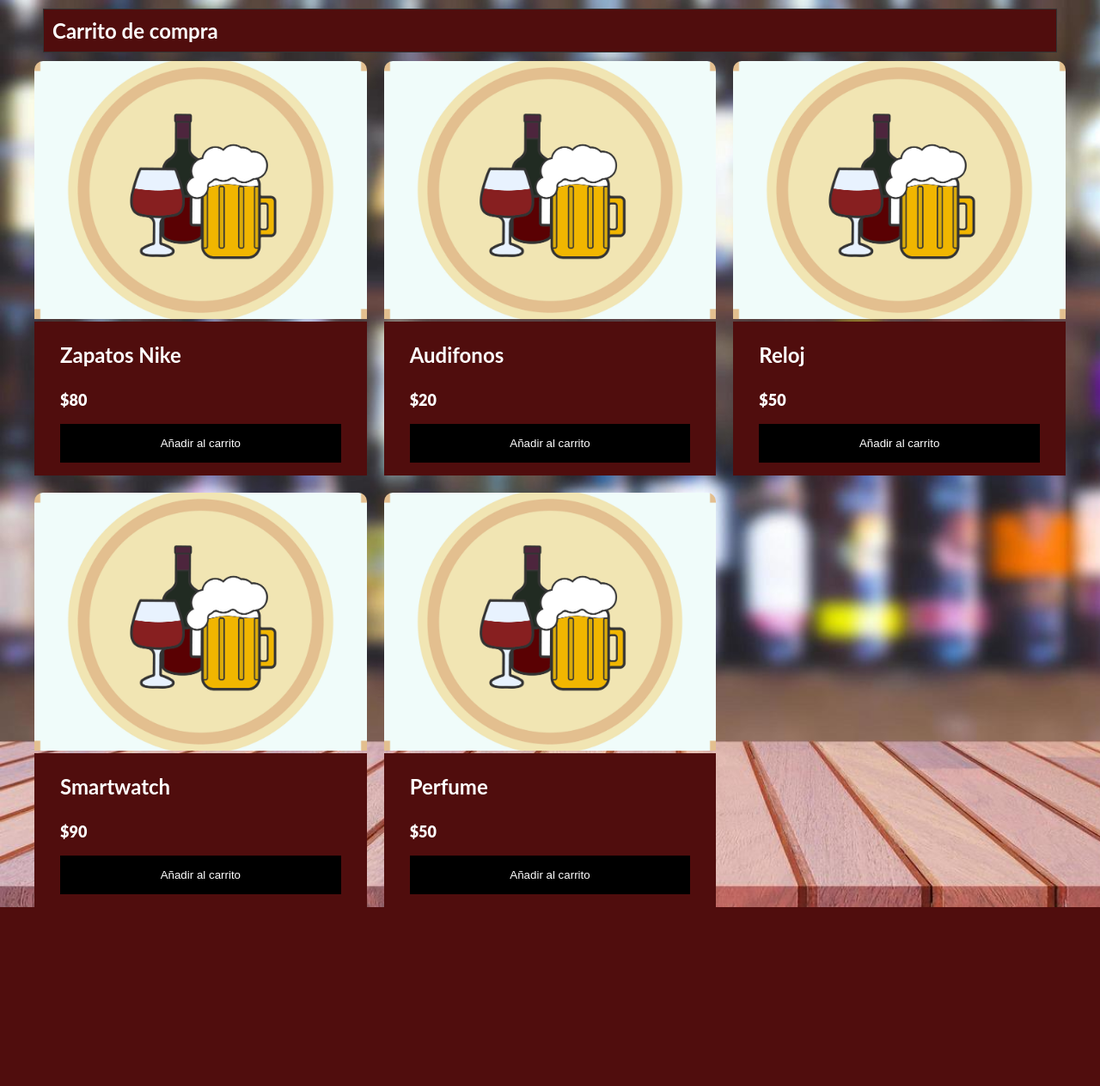
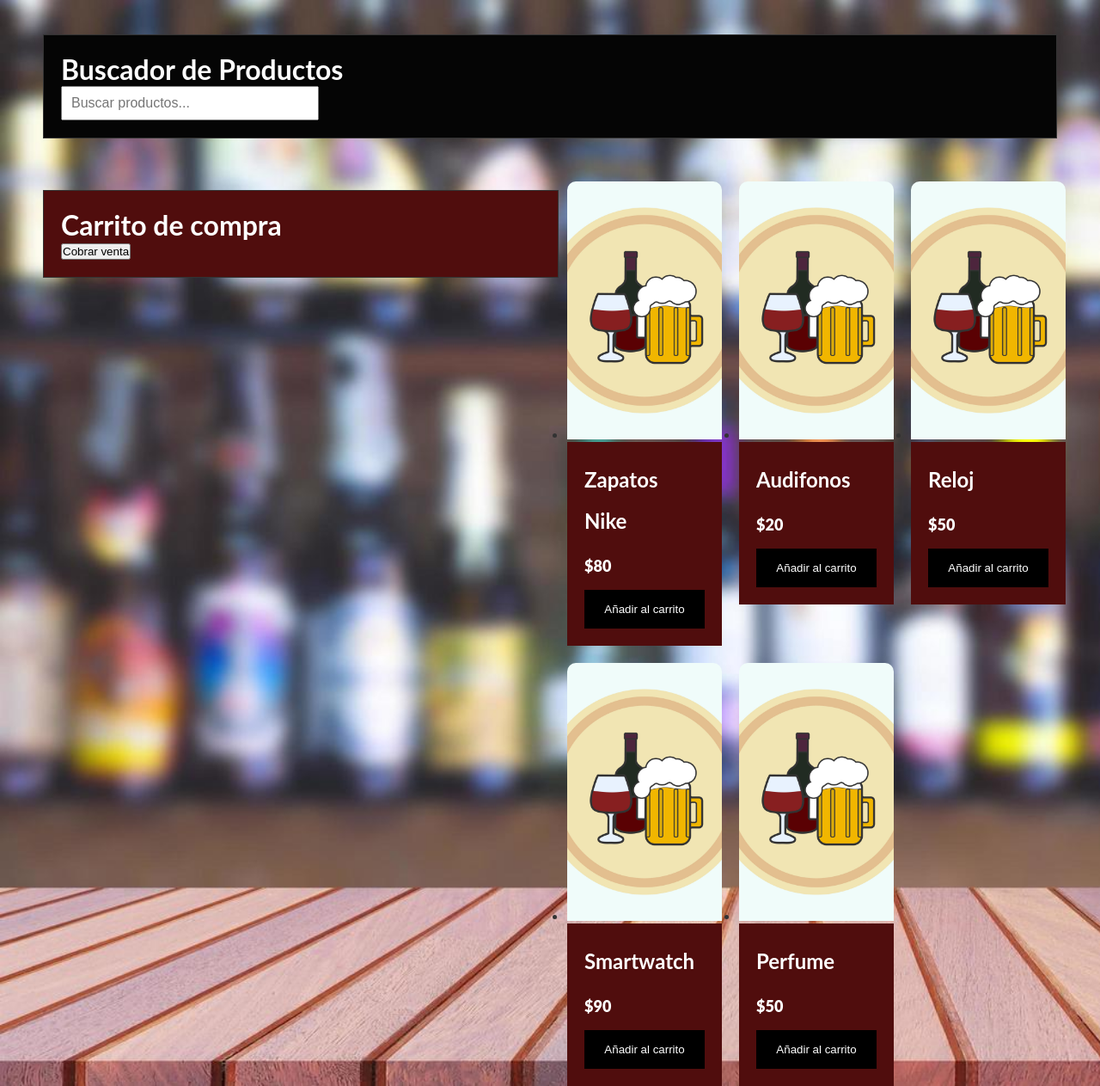
Before and after one commit to DanielSaldana2002/ProjectLicoreria, a PHP site: page / in a window 1280 px wide. Shown: the whole page at 86% size. Before the commit the page ends 1055 px from the top, so only its background shows below. Run offline with PHP 8.4, Linux system fonts and the light colour scheme.

Commit message:
Se añadio el buscador ya funcional

```diff
--- a/Interfaz_ventas/index.html
+++ b/Interfaz_ventas/index.html
@@ -10,18 +10,35 @@
 		<title>Tienda</title>
 		<link rel="stylesheet" href="styles.css" />
 	</head>
+
+
 	<body>
+
+		<header>
+			<div class="container">
+				<div class="item">
+				<h1>Buscador de Productos</h1>
+				<form id="search-form">
+					<input type="text" id="search-input" placeholder="Buscar productos...">
+				</form>
+				</div>
+			</div>
+			</header>
 
 		<div class="cart">
 			<div class="item">
-			<h2>Carrito de compra</h2>
+			<h1>Carrito de compra</h1>
 			<ul id="cart-items">
 				<!-- Los elementos agregados al carrito se mostrarán aquí -->
 			</ul>
+			<button class="cobrar">Cobrar venta</button>
 			</div>
 		</div>
 
+
+	<ul id="product-list">
 		<div class="container-items">
+			<li>
 			<div class="item">
 				<figure>
 					<img
@@ -29,12 +46,15 @@
 						alt="producto"
 					/>
 				</figure>
+
 				<div class="info-product">
 					<h2>Zapatos Nike</h2>
 					<p class="price">$80</p>
 					<button class="add-to-cart">Añadir al carrito</button>
 				</div>
 			</div>
+			</li>
+			<li>
 			<div class="item">
 				<figure>
 					<img
@@ -48,6 +68,8 @@
 					<button class="add-to-cart">Añadir al carrito</button>
 				</div>
 			</div>
+			</li>
+			<li>
 			<div class="item">
 				<figure>
 					<img
@@ -61,6 +83,8 @@
 					<button class="add-to-cart">Añadir al carrito</button>
 				</div>
 			</div>
+			</li>
+			<li>
 			<div class="item">
 				<figure>
 					<img
@@ -74,6 +98,8 @@
 					<button class="add-to-cart">Añadir al carrito</button>
 				</div>
 			</div>
+			</li>
+			<li>
 			<div class="item">
 				<figure>
 					<img
@@ -87,8 +113,9 @@
 					<button class="add-to-cart">Añadir al carrito</button>
 				</div>
 			</div>
+			</li>
 		</div>
-
+    </ul>
 
 	</body>
 </html>
@@ -112,3 +139,25 @@
         });
     });
 </script>
+
+<script>
+    document.addEventListener('DOMContentLoaded', function () {
+        const searchInput = document.getElementById('search-input');
+        const productList = document.getElementById('product-list').getElementsByTagName('li');
+
+        searchInput.addEventListener('input', function () {
+            const searchTerm = searchInput.value.toLowerCase();
+
+            for (let i = 0; i < productList.length; i++) {
+                const product = productList[i];
+                const productName = product.textContent.toLowerCase();
+
+                if (productName.includes(searchTerm)) {
+                    product.style.display = 'block';
+                } else {
+                    product.style.display = 'none';
+                }
+            }
+        });
+    });
+</script>
--- a/Interfaz_ventas/styles.css
+++ b/Interfaz_ventas/styles.css
@@ -32,6 +32,7 @@ body{
 
 img{
     max-width: 100%;
+
 }
 
 /* Header */
@@ -166,6 +167,7 @@ header{
     object-fit: cover;
     border-radius: 10px 10px 0 0;
     transition: all .5s;
+
 }
 
 .item figure{
@@ -183,6 +185,7 @@ header{
     flex-direction: column;
     gap: 10px;
     background-color: #500d0d;
+    padding: 20px;
 }
 
 .price{
@@ -201,8 +204,28 @@ header{
 
 .cart {
     border: 1px solid #333;
-    padding: 10px;
     margin: 10px;
     background-color: #500d0d;
+    width: 50%; /* Ancho del contenido principal */
+    float: left; /* Hace que el contenido principal flote a la izquierda */
+    padding: 20px; /* Espacio alrededor del contenido principal */
 
   }
+
+  .container {
+    border: 1px solid #333;
+    margin: 10px;
+    width: 100%; /* Ancho del contenido principal */
+    float: left; /* Hace que el contenido principal flote a la izquierda */
+    background-color: #050505; /* Color de fondo del contenido principal */
+    padding: 20px; /* Espacio alrededor del contenido principal */
+  }
+
+
+
+#search-input {
+    width: 300px; /* Cambia el ancho de la caja de texto */
+    height: 40px; /* Cambia la altura de la caja de texto */
+    padding: 10px; /* Añade espacio interno para el contenido */
+    font-size: 16px; /* Cambia el tamaño de fuente */
+  }
```
